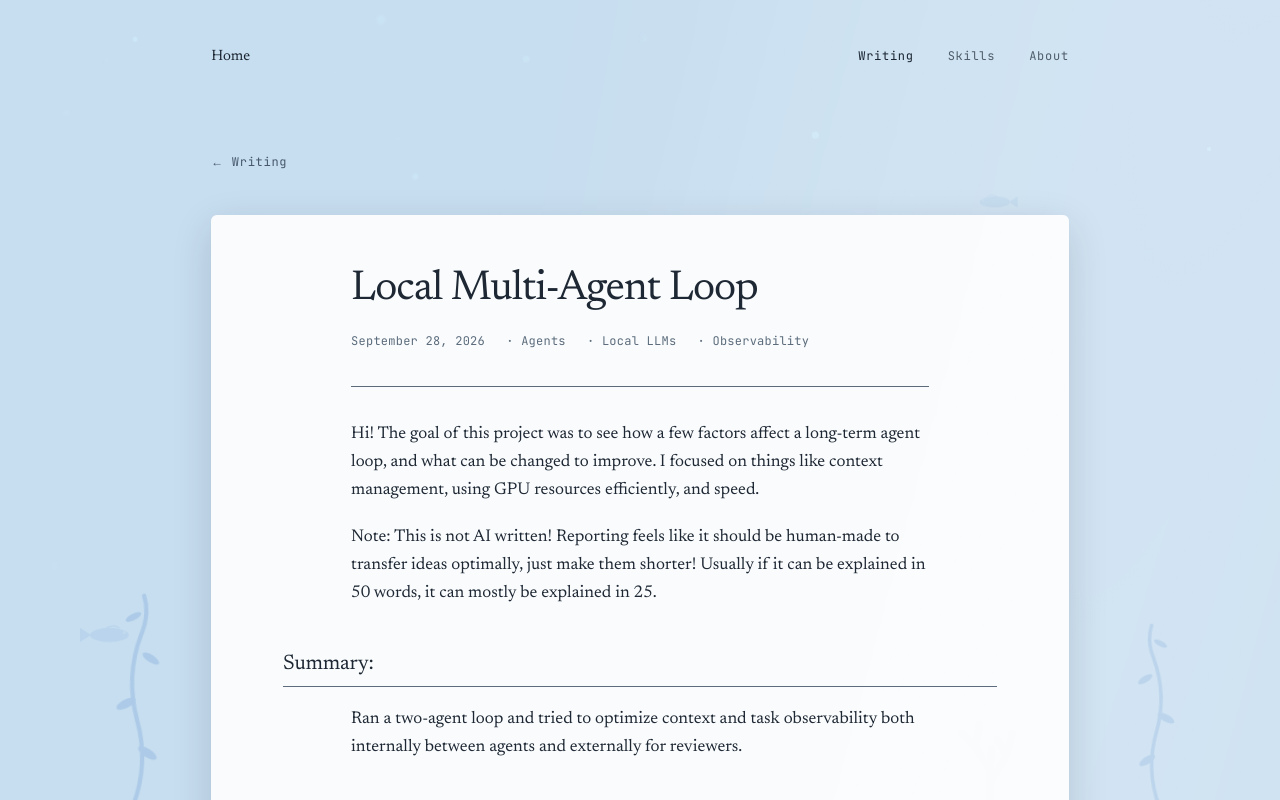
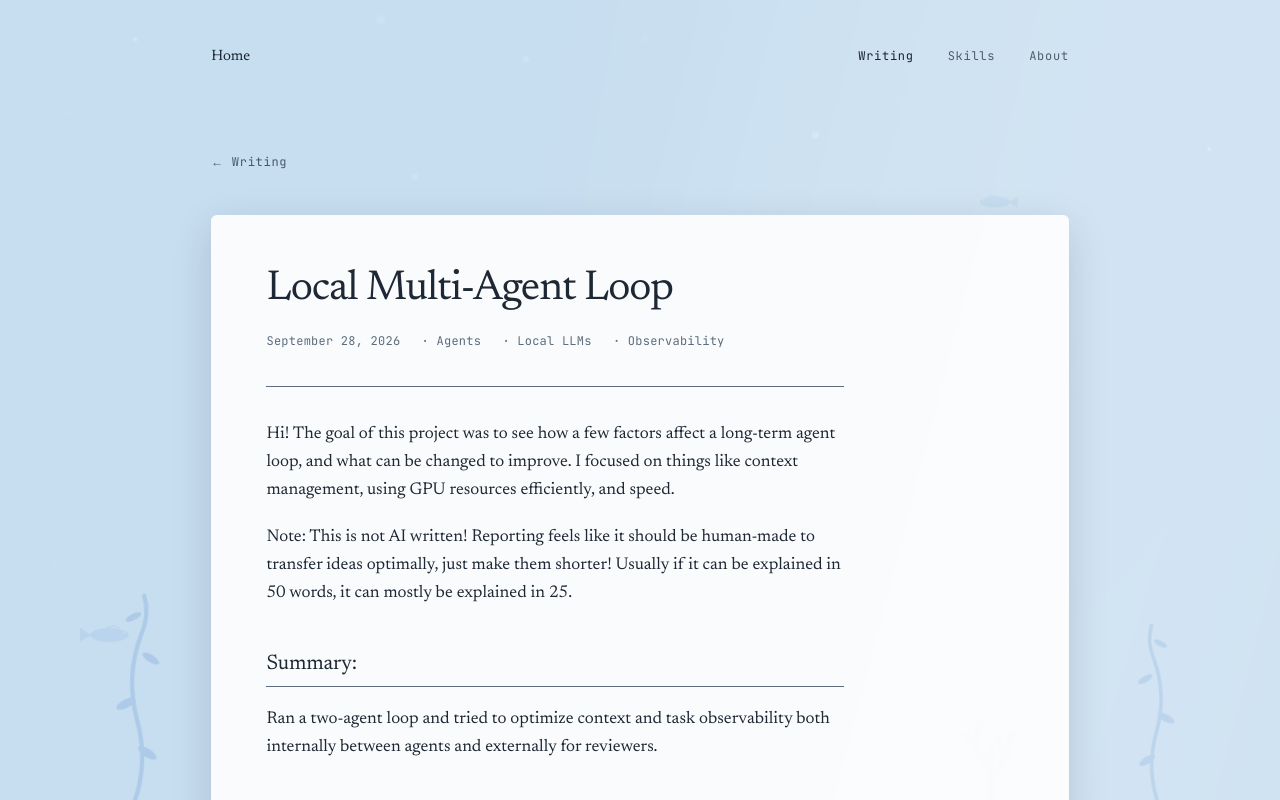
Before and after one commit to michael951021/personal_website, a Next.js app: page /writing/local-multi-agent-loop in a window 1280 px wide. Shown: the top 800 px of the page. Built offline with nearby package versions, Linux system fonts and the light colour scheme.

Commit message:
Writing: left-align the prose column with one fixed width
The column was centred with a ch-based max-width, and ch scales with
font size, so 21px headings got a wider box than 17px paragraphs and
started further left. Now every prose element shares a 34rem
(~72-character) left-aligned column.

```diff
--- a/app/globals.css
+++ b/app/globals.css
@@ -593,12 +593,11 @@ button.link-underline {
     0 12px 40px rgba(7, 16, 36, 0.14);
 }
 
-/* Prose keeps a ~70-character measure (60ch of this serif), centred; figures and the plan tree use the full panel width */
+/* Prose keeps a ~70-character measure, left-aligned; figures and the plan tree use the full panel width.
+   A fixed rem width (not ch, which scales with each element's font size) keeps every left edge identical. */
 .reading-panel .reading-measure,
 .reading-panel article > :is(p, h1, h2, h3, h4, ul, ol, blockquote, pre) {
-  max-width: 60ch;
-  margin-left: auto;
-  margin-right: auto;
+  max-width: 34rem;
 }
 
 .reading-panel ::selection {
```
